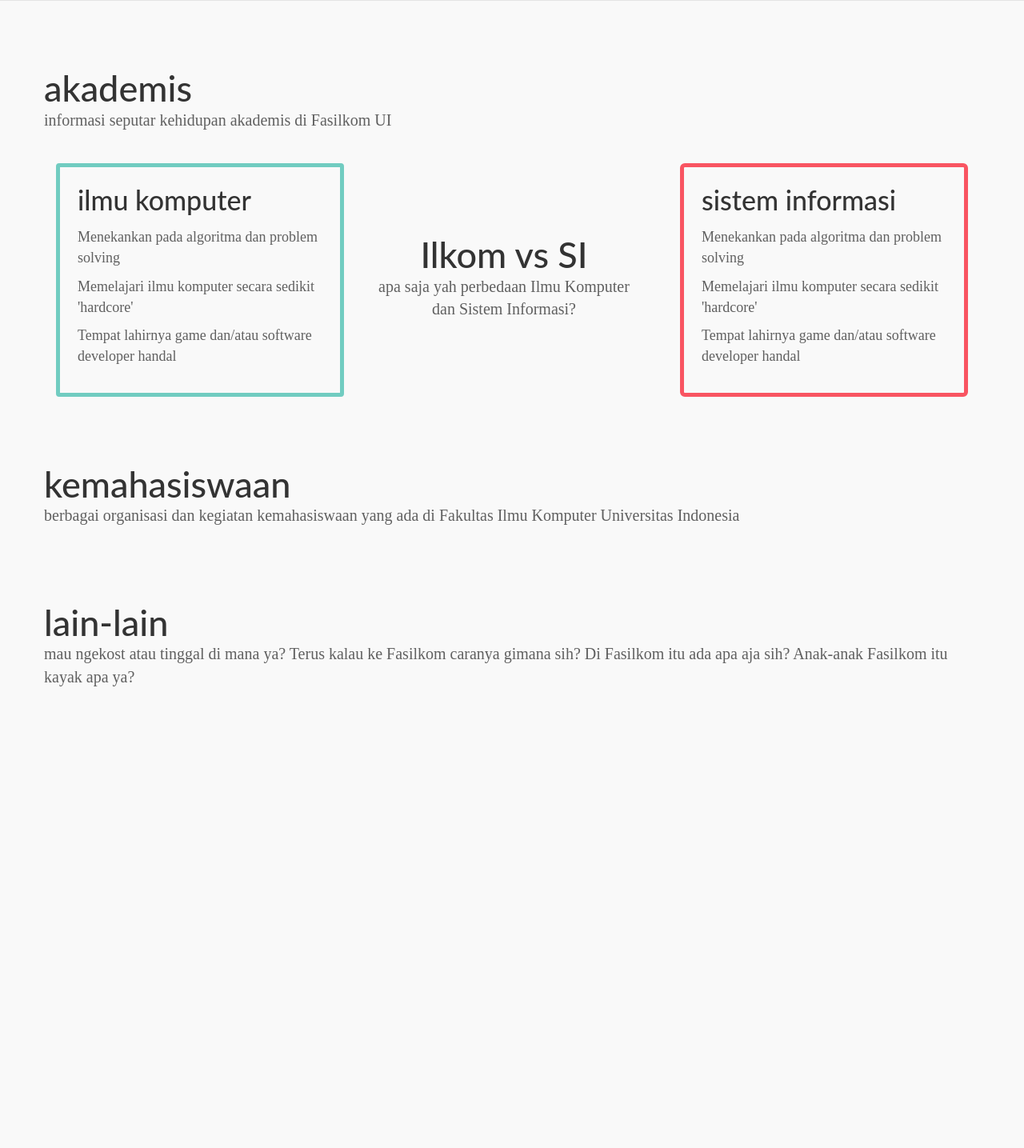
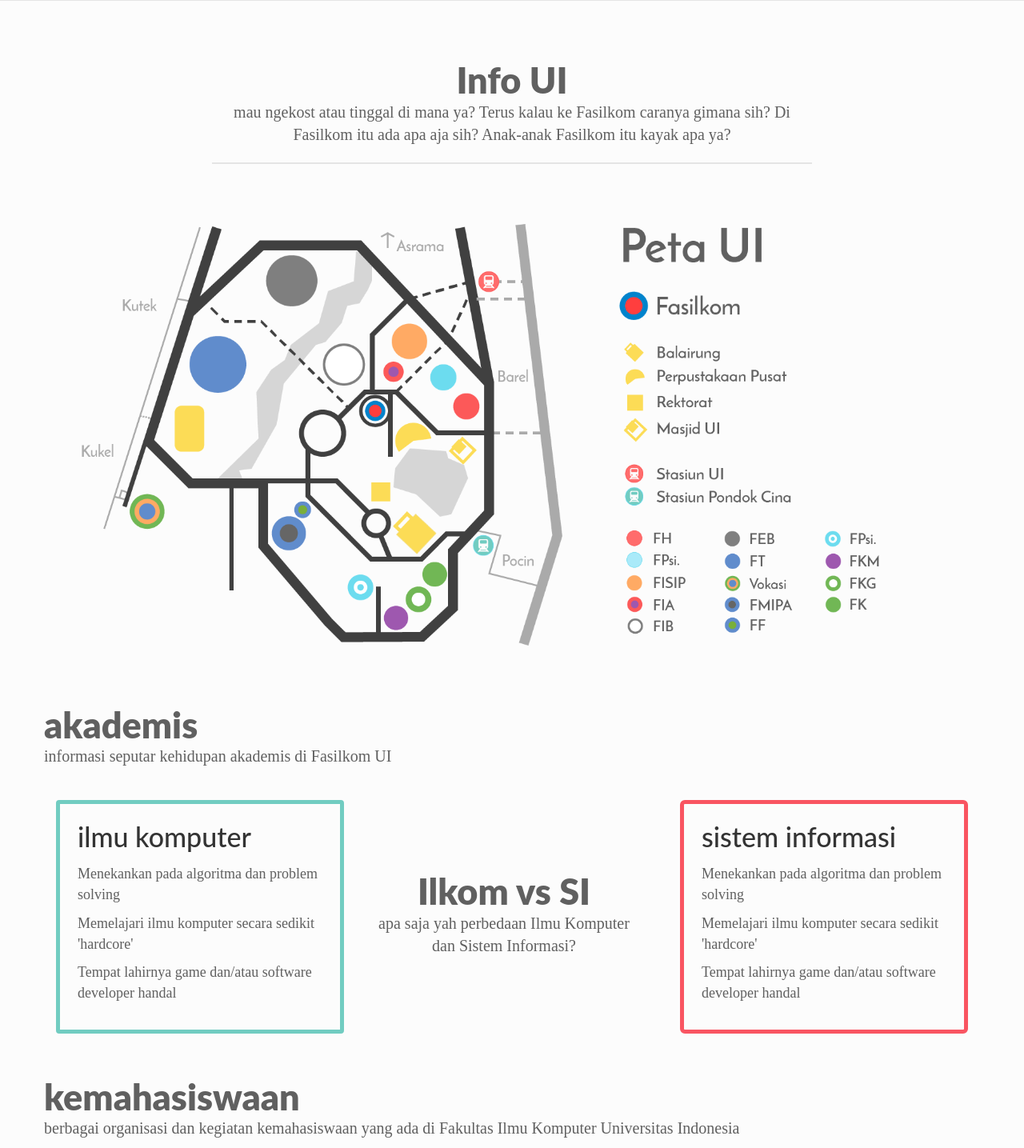
Before and after one commit to grgp/imaba-2016, a PHP site: page / in a window 1280 px wide. Shown: the part 751-2186 px from the top of the page at 80% size. Before the commit the page ends 1609 px from the top, so only its background shows below. Run offline with PHP 8.4, Linux system fonts and the light colour scheme; some libraries are stand-ins or nearby versions.

Commit message:
added the map and infouio

```diff
--- a/css/imaba.css
+++ b/css/imaba.css
@@ -8,7 +8,7 @@ html, body {
   width: 100%; }
 
 body {
-  background-color: #f9f9f9;
+  background-color: #fcfcfc;
   font-family: 'Josefin Sans';
   overflow-x: hidden; }
 
@@ -19,6 +19,9 @@ h1 {
   font-family: 'Lato';
   font-weight: 900;
   font-size: 60px; }
+
+hr {
+  border: #e4e4e4 1px solid; }
 
 .splash {
   background-color: #153956;
@@ -49,7 +52,7 @@ h1 {
     color: #71ccc1; }
   .navbar img {
     height: 50px;
-    padding: 7px 15px 6px 10px; }
+    padding: 7px 0px 6px 25px; }
   .navbar .nav a {
     padding-left: 8px;
     padding-right: 5px;
@@ -60,41 +63,67 @@ h1 {
   opacity: 0;
   visibility: hidden;
   transition: all 0.3s;
-  background-color: #ffffff;
+  background-color: #fcfcfc;
   border-bottom: 3px solid #e4e4e4; }
   .navbar-color .navbar-brand {
     color: #3cbca4; }
 
-#academic .row, #kemahasiswaan .row, #lain-lain .row {
-  margin-top: 65px; }
-#academic h2, #kemahasiswaan h2, #lain-lain h2 {
+/* override collapse */
+.navbar-collapse.collapse {
+  display: block !important; }
+
+.navbar-nav > li, .navbar-nav {
+  float: left !important; }
+
+.navbar-nav.navbar-right:last-child {
+  margin-right: -15px !important; }
+
+.navbar-right {
+  float: right !important; }
+
+#info-ui .row, #academic .row, #kemahasiswaan .row, #lain-lain .row {
+  margin-top: 35px; }
+#info-ui img, #academic img, #kemahasiswaan img, #lain-lain img {
+  width: 100%; }
+#info-ui h2, #academic h2, #kemahasiswaan h2, #lain-lain h2 {
   font-family: Lato;
   font-size: 45px;
-  margin-bottom: 0; }
-#academic h3, #kemahasiswaan h3, #lain-lain h3 {
+  margin-bottom: 0;
+  font-weight: 900;
+  color: #606060; }
+#info-ui h3, #academic h3, #kemahasiswaan h3, #lain-lain h3 {
   font-family: Lato;
   font-size: 34px;
   margin: 0; }
-#academic p, #kemahasiswaan p, #lain-lain p {
+#info-ui p, #academic p, #kemahasiswaan p, #lain-lain p {
   font-size: 20px;
   color: #606060; }
-#academic .row-cont, #kemahasiswaan .row-cont, #lain-lain .row-cont {
+#info-ui .row-cont, #academic .row-cont, #kemahasiswaan .row-cont, #lain-lain .row-cont {
   margin-top: 30px; }
-  #academic .row-cont h3, #kemahasiswaan .row-cont h3, #lain-lain .row-cont h3 {
+  #info-ui .row-cont h3, #academic .row-cont h3, #kemahasiswaan .row-cont h3, #lain-lain .row-cont h3 {
     margin-bottom: 16px; }
-  #academic .row-cont p, #kemahasiswaan .row-cont p, #lain-lain .row-cont p {
+  #info-ui .row-cont p, #academic .row-cont p, #kemahasiswaan .row-cont p, #lain-lain .row-cont p {
     font-size: 18px; }
-#academic .text-center, #kemahasiswaan .text-center, #lain-lain .text-center {
+#info-ui #ilkomvssi, #academic #ilkomvssi, #kemahasiswaan #ilkomvssi, #lain-lain #ilkomvssi {
   padding: 70px 45px 0 25px; }
-  #academic .text-center p, #kemahasiswaan .text-center p, #lain-lain .text-center p {
+  #info-ui #ilkomvssi p, #academic #ilkomvssi p, #kemahasiswaan #ilkomvssi p, #lain-lain #ilkomvssi p {
     font-size: 20px; }
-#academic .roundedbox-l, #kemahasiswaan .roundedbox-l, #lain-lain .roundedbox-l {
+#info-ui .roundedbox-l, #academic .roundedbox-l, #kemahasiswaan .roundedbox-l, #lain-lain .roundedbox-l {
   border: 5px solid #71ccc1;
   border-radius: 4px;
   padding: 22px; }
-#academic .roundedbox-r, #kemahasiswaan .roundedbox-r, #lain-lain .roundedbox-r {
+#info-ui .roundedbox-r, #academic .roundedbox-r, #kemahasiswaan .roundedbox-r, #lain-lain .roundedbox-r {
   border: 5px solid #f95562;
   border-radius: 6px;
   padding: 22px; }
 
+#info-ui {
+  margin-top: 20px; }
+  #info-ui img {
+    padding: 20px; }
+  #info-ui #map-ui {
+    padding-left: 30px; }
+  #info-ui #map-ui-legend {
+    padding-right: 110px; }
+
 /*# sourceMappingURL=imaba.css.map */
--- a/index.html
+++ b/index.html
@@ -16,7 +16,7 @@
 	<body>
 		<nav class="navbar navbar-default navbar-fixed-top navbar-color">
       <div class="container">
-        <div class="navbar-header">
+        <div class="navbar-header pull-left">
           <a class="navbar-brand" href="#">iMaba</a>
         </div>
         <ul class="nav navbar-nav navbar-right">
@@ -55,6 +55,27 @@
 			</div>
 			<span id="dummy-trigger">
 		</section>
+
+		<section id="info-ui">
+			<div class="container">
+				<div class="row">
+					<div class="col-md-8 col-md-offset-2 hblock text-center">
+						<h2>Info UI</h2>
+						<p class="text-center">mau ngekost atau tinggal di mana ya? Terus kalau ke Fasilkom caranya gimana sih? Di Fasilkom itu ada apa aja sih? Anak-anak Fasilkom itu kayak apa ya?</p>
+						<hr>
+					</div>
+				</div>
+				<div class="row">
+					<div class="col-md-7">
+						<img id="map-ui" src="img/map-ui-l.png" alt="">
+					</div>
+					<div class="col-md-5">
+						<img id="map-ui-legend" src="img/map-ui-lj-leg.png" alt="">
+					</div>
+				</div>
+			</div>
+		</section>
+
 		<section id="academic">
 			<div class="container">
 				<div class="row">
@@ -72,7 +93,7 @@
 							<p>Tempat lahirnya game dan/atau software developer handal</p>
 						</div>
 					</div>
-					<div class="col-md-4 text-center">
+					<div class="col-md-4 text-center" id="ilkomvssi">
 						<h2>Ilkom vs SI</h2>
 						<p>apa saja yah perbedaan Ilmu Komputer dan Sistem Informasi?</p>
 					</div>
@@ -99,17 +120,6 @@
 			</div>
 		</section>
 
-		<section id="lain-lain">
-			<div class="container">
-				<div class="row">
-					<div class="hblock">
-						<h2>lain-lain</h2>
-						<p>mau ngekost atau tinggal di mana ya? Terus kalau ke Fasilkom caranya gimana sih? Di Fasilkom itu ada apa aja sih? Anak-anak Fasilkom itu kayak apa ya?</p>
-					</div>
-				</div>
-			</div>
-		</section>
-
 	</body>
 
 	<footer>
--- a/sass/imaba/main.scss
+++ b/sass/imaba/main.scss
@@ -5,7 +5,7 @@ html, body {
 }
 
 body {
-	background-color: $classicwhite;
+	background-color: $almostwhite;
 	font-family: 'Josefin Sans';
 	overflow-x: hidden;
 }
@@ -19,3 +19,7 @@ h1 {
 	font-weight: 900;
 	font-size: 60px;
 }
+
+hr {
+	border: $lightergray 1px solid;
+}
--- a/sass/imaba/variables.scss
+++ b/sass/imaba/variables.scss
@@ -12,6 +12,7 @@ $reefcyan: #71ccc1;
 $reefcyanoff: #3cbca4;
 
 $purewhite: #ffffff;
+$almostwhite: #fcfcfc;
 $classicwhite: #f9f9f9;
 $offwhite: #f4f4f4;
 $lightergray: #e4e4e4;
```
Also changed, not shown: sass/imaba/content.scss (+25 -3 lines), sass/imaba/navbar.scss (+19 -2 lines), img/map-ui-l-leg.png (added), img/map-ui-l.png (added), img/map-ui-leg.png (added), img/map-ui-lj-leg.png (added), img/map-ui.png (added), 1 other file.
